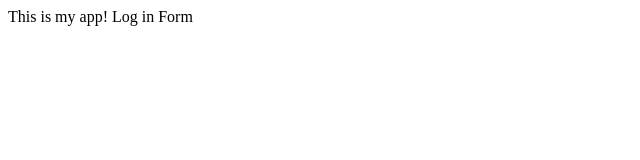
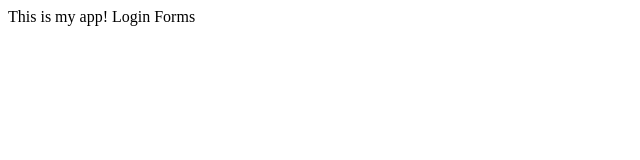
Before and after one commit to Firas-a/myappsample, a plain HTML site: page index.html in a window 1280 px wide. Shown: the full height of the page, 0-640 px from the left. Drawn offline with Linux system fonts and the light colour scheme.

```diff
--- a/index.html
+++ b/index.html
@@ -4,6 +4,6 @@
 	</head>
 	<body>
 		This is my app!
-		Log in Form
+		Login Forms
 	</body>
 <html>
```
Also changed, not shown: 1 other file.
